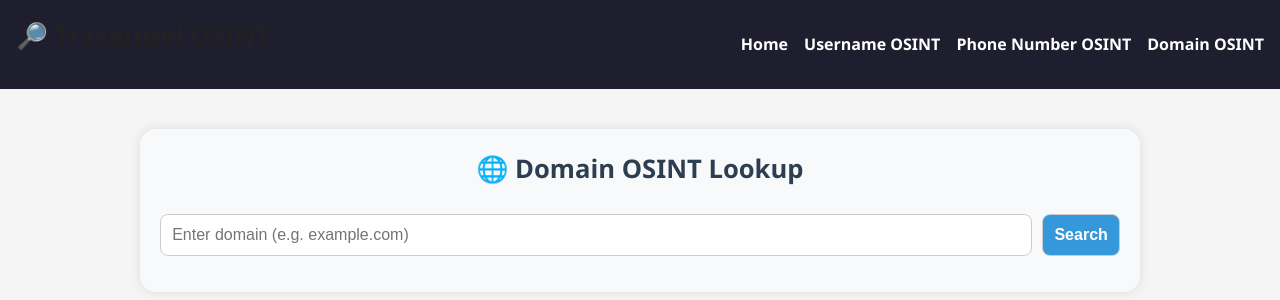
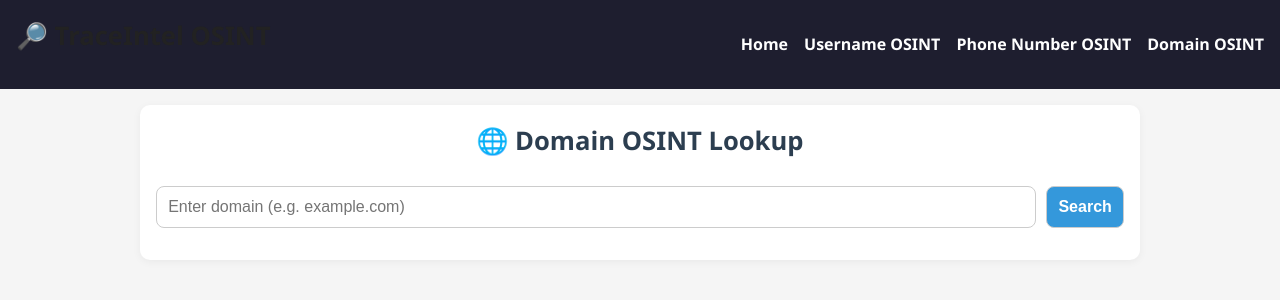
Before and after one commit to Pradeeptadi/socialnet, a React (Create React App) app in the folder frontend/: page /domain-osint in a window 1280 px wide. Shown: the top 300 px of the page. Built offline with nearby package versions, Linux system fonts and the light colour scheme.

Commit message:
Added _redirects file to fix refresh 404 on Render

```diff
--- a/frontend/src/App.css
+++ b/frontend/src/App.css
@@ -95,3 +95,26 @@ h2 {
   background: #007bff;
   color: white;
 }
+.search-wrapper,
+.domain-container,
+.phone-wrapper {
+  max-width: 1000px;
+  margin: 1rem auto;
+  padding: 1rem;
+  background: #fff;
+  border-radius: 10px;
+  box-shadow: 0 2px 8px rgba(0,0,0,0.05);
+}
+
+/* Make results adapt to smaller screens */
+@media (max-width: 768px) {
+  .result-card {
+    font-size: 0.95rem;
+    padding: 0.8rem;
+  }
+
+  .category-scroll button {
+    font-size: 0.85rem;
+    padding: 0.3rem 0.7rem;
+  }
+}
--- a/frontend/src/components/DomainSearch.css
+++ b/frontend/src/components/DomainSearch.css
@@ -121,3 +121,26 @@ ul li {
     font-size: 0.95rem;
   }
 }
+.search-wrapper,
+.domain-container,
+.phone-wrapper {
+  max-width: 1000px;
+  margin: 1rem auto;
+  padding: 1rem;
+  background: #fff;
+  border-radius: 10px;
+  box-shadow: 0 2px 8px rgba(0,0,0,0.05);
+}
+
+/* Make results adapt to smaller screens */
+@media (max-width: 768px) {
+  .result-card {
+    font-size: 0.95rem;
+    padding: 0.8rem;
+  }
+
+  .category-scroll button {
+    font-size: 0.85rem;
+    padding: 0.3rem 0.7rem;
+  }
+}
--- a/frontend/src/components/PhoneSearch.css
+++ b/frontend/src/components/PhoneSearch.css
@@ -104,3 +104,26 @@
     font-size: 15px;
   }
 }
+.search-wrapper,
+.domain-container,
+.phone-wrapper {
+  max-width: 1000px;
+  margin: 1rem auto;
+  padding: 1rem;
+  background: #fff;
+  border-radius: 10px;
+  box-shadow: 0 2px 8px rgba(0,0,0,0.05);
+}
+
+/* Make results adapt to smaller screens */
+@media (max-width: 768px) {
+  .result-card {
+    font-size: 0.95rem;
+    padding: 0.8rem;
+  }
+
+  .category-scroll button {
+    font-size: 0.85rem;
+    padding: 0.3rem 0.7rem;
+  }
+}
--- a/frontend/src/components/Search.css
+++ b/frontend/src/components/Search.css
@@ -132,3 +132,26 @@
     flex-wrap: nowrap;
   }
 }
+.search-wrapper,
+.domain-container,
+.phone-wrapper {
+  max-width: 1000px;
+  margin: 1rem auto;
+  padding: 1rem;
+  background: #fff;
+  border-radius: 10px;
+  box-shadow: 0 2px 8px rgba(0,0,0,0.05);
+}
+
+/* Make results adapt to smaller screens */
+@media (max-width: 768px) {
+  .result-card {
+    font-size: 0.95rem;
+    padding: 0.8rem;
+  }
+
+  .category-scroll button {
+    font-size: 0.85rem;
+    padding: 0.3rem 0.7rem;
+  }
+}
```
Also changed, not shown: frontend/src/App.js (line endings or trailing spaces).
